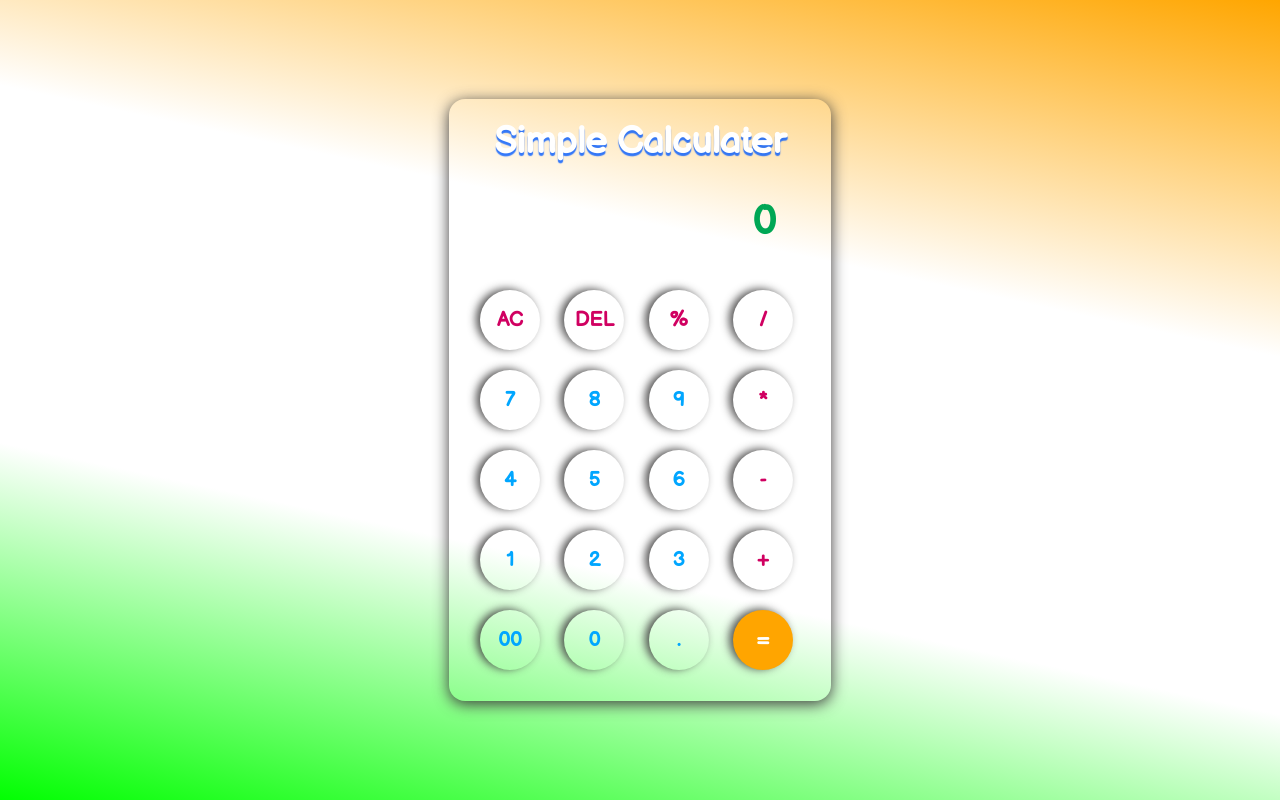
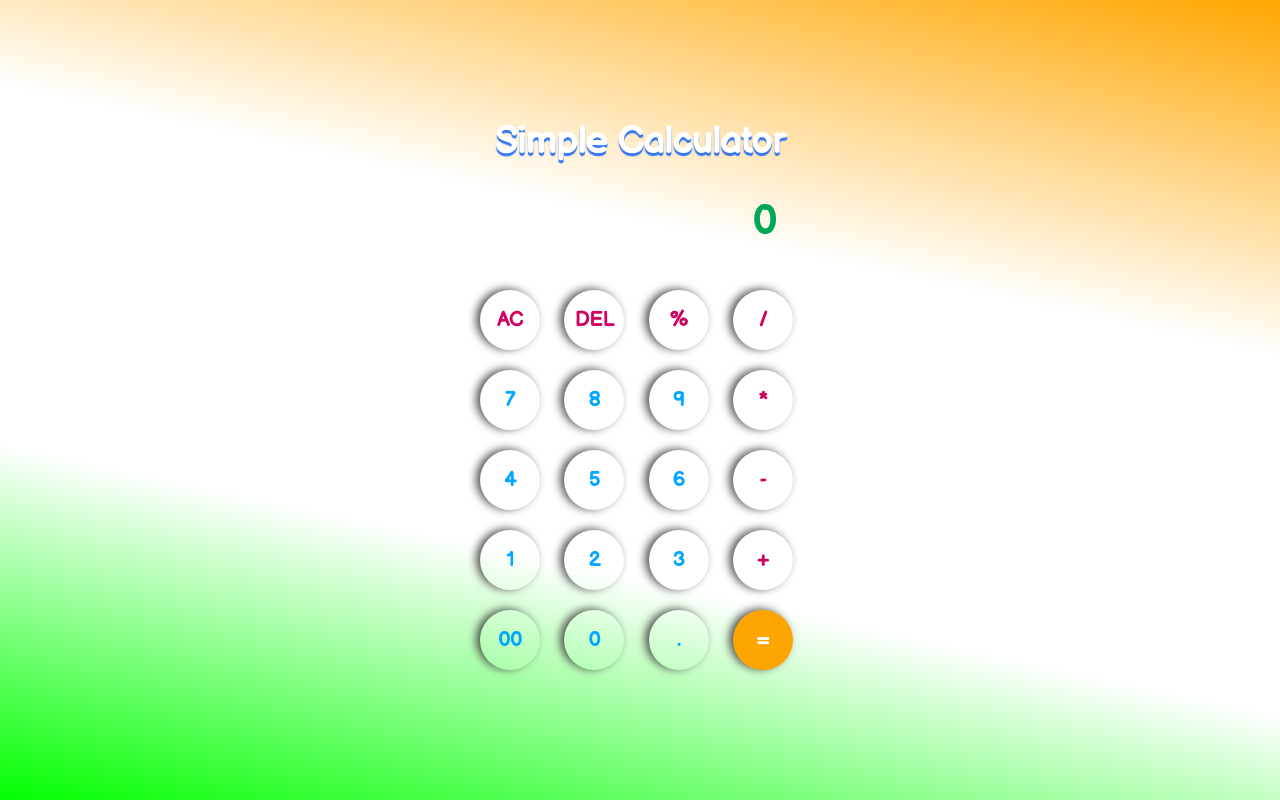
Before and after one commit to sumitk009/Calculator, a plain HTML site: page index.html in a window 1280 px wide. Drawn offline with Linux system fonts and the light colour scheme; a web font is replaced by a local one.

Commit message:
Update index.html

```diff
--- a/index.html
+++ b/index.html
@@ -3,7 +3,7 @@
 <head>
     <meta charset="UTF-8">
     <meta name="viewport" content="width=device-width, initial-scale=1.0">
-    <title>Simple Calculater</title>
+    <title>Simple Calculator</title>
     <link rel="preconnect" href="https://fonts.googleapis.com">
 <link rel="preconnect" href="https://fonts.gstatic.com" crossorigin>
 <link href="https://fonts.googleapis.com/css2?family=Balsamiq+Sans&family=Croissant+One&family=Noto+Sans+JP:wght@200&display=swap" rel="stylesheet">
@@ -91,8 +91,8 @@ button {
 </head>
 <body>
 
-    <div class="calculater">
-        <h2>Simple Calculater</h2>
+    <div class="calculator">
+        <h2>Simple Calculator</h2>
         <input type="text" placeholder="0" id="inbox">
         <div>
             <button class="op">AC</button>
```
